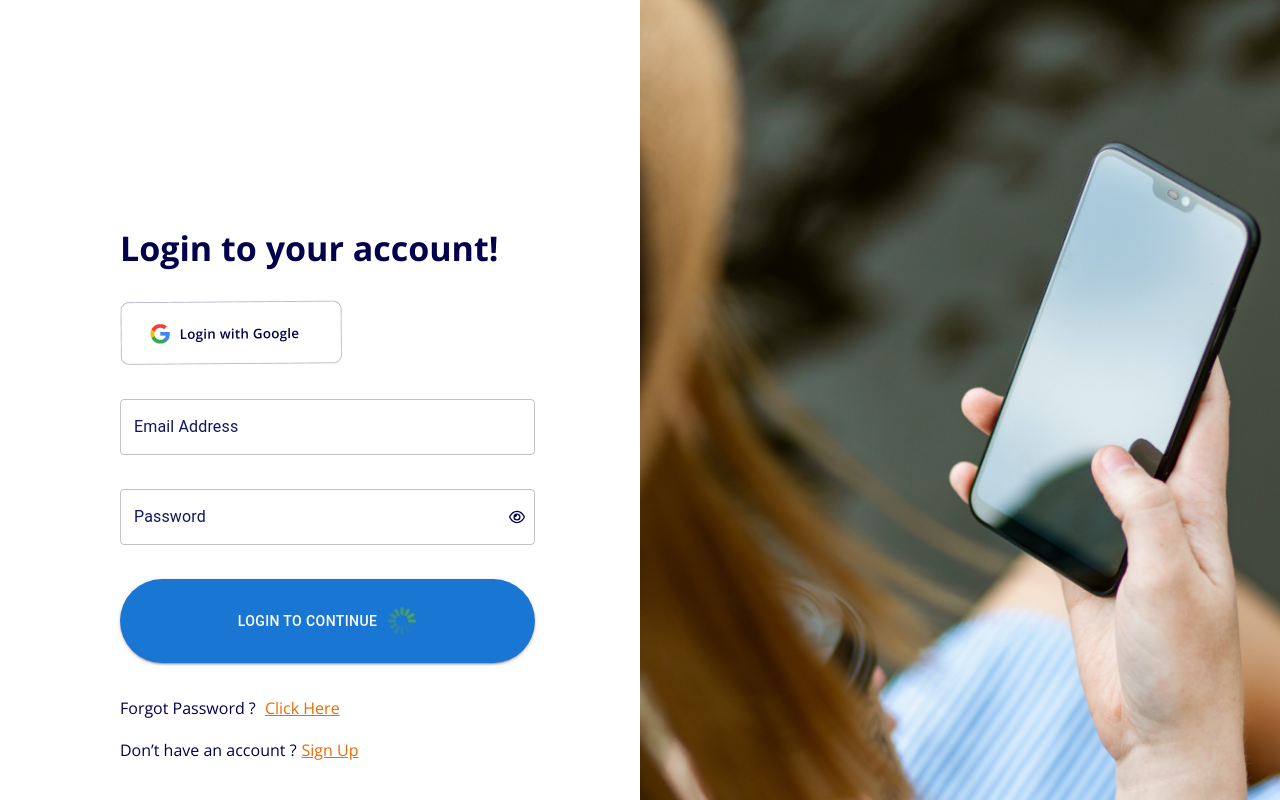
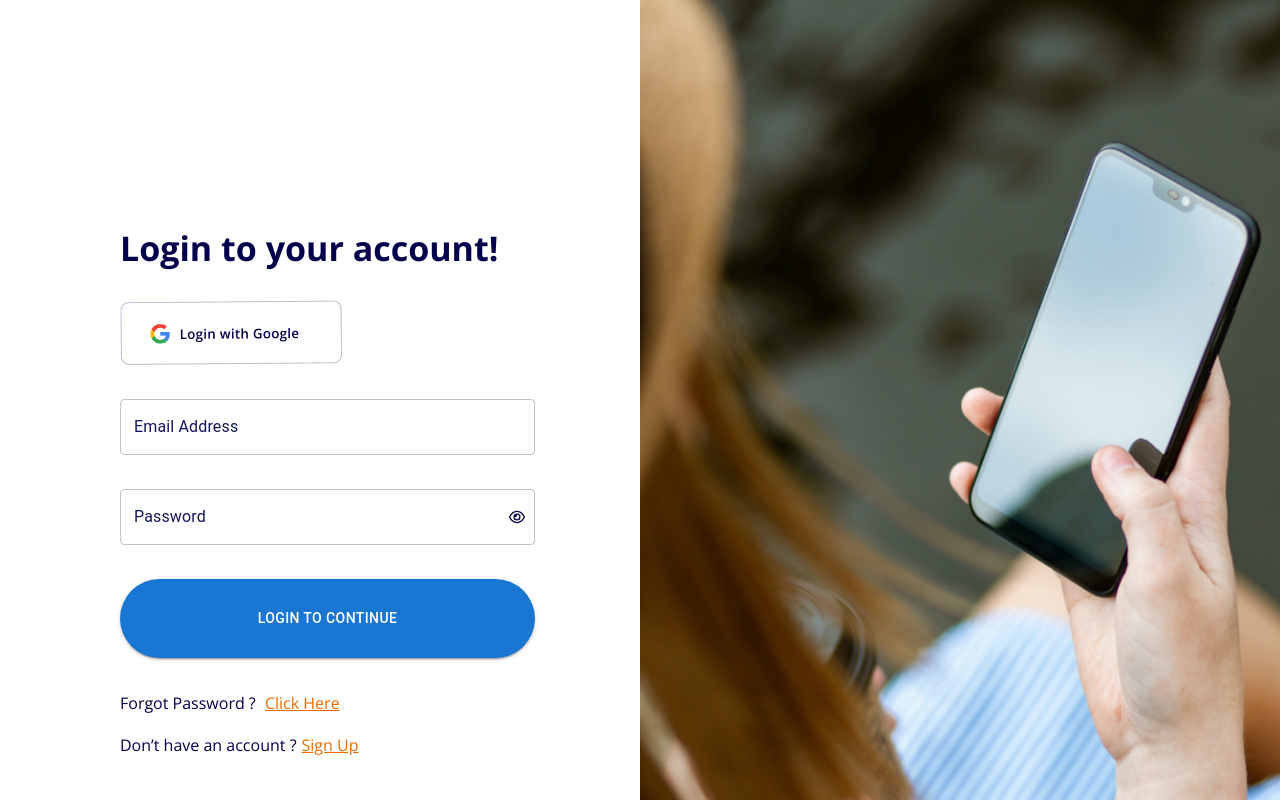
Before and after one commit to 24shahin/Chatting-Application, a React (Vite) app: page /login in a window 1280 px wide. Shown: the top 800 px of the page. Built offline with nearby package versions, Linux system fonts and the light colour scheme.

Commit message:
Update Login.jsx

```diff
--- a/src/Pages/Login.jsx
+++ b/src/Pages/Login.jsx
@@ -195,7 +195,7 @@ function Login() {
             disabled={loading ? true : false}
           >
             Login to Continue
-            {!loading && (
+            {loading && (
               <RotatingLines
                 visible={true}
                 height="30"
```
